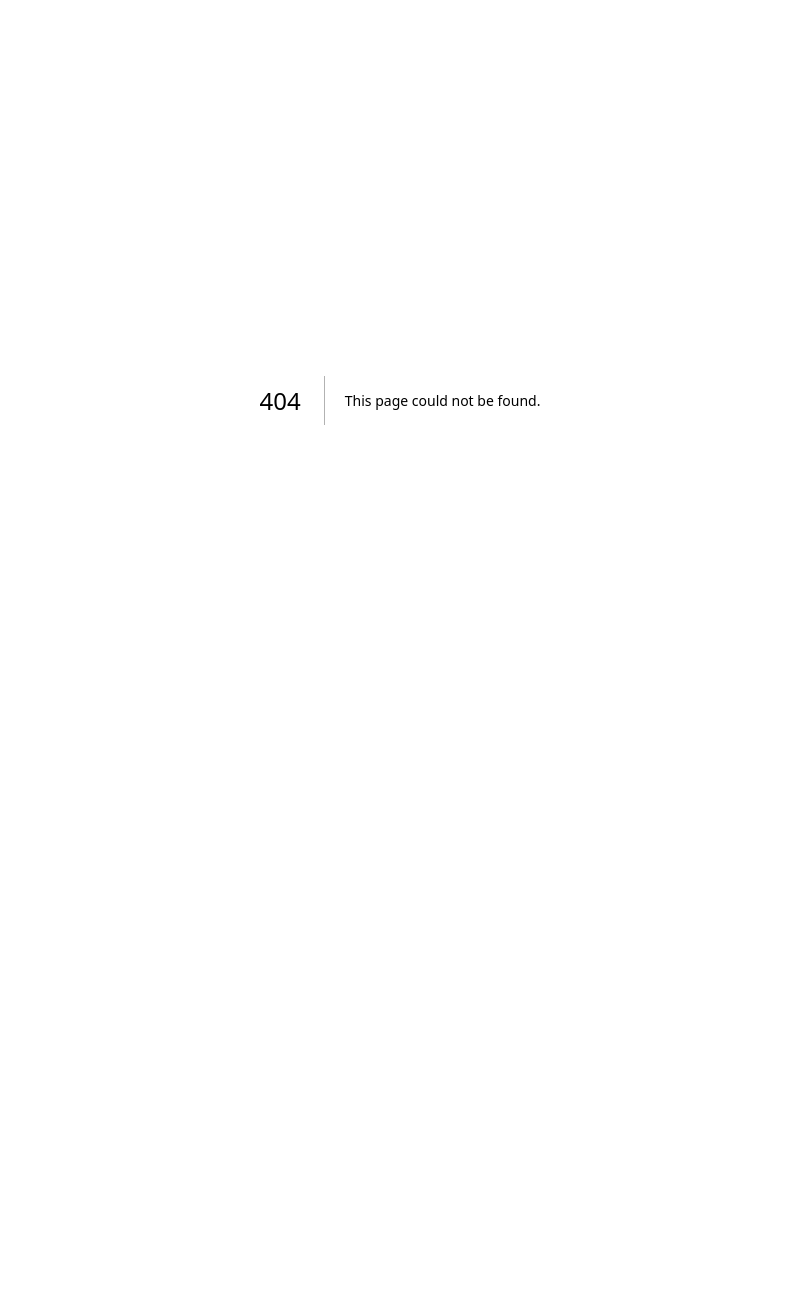
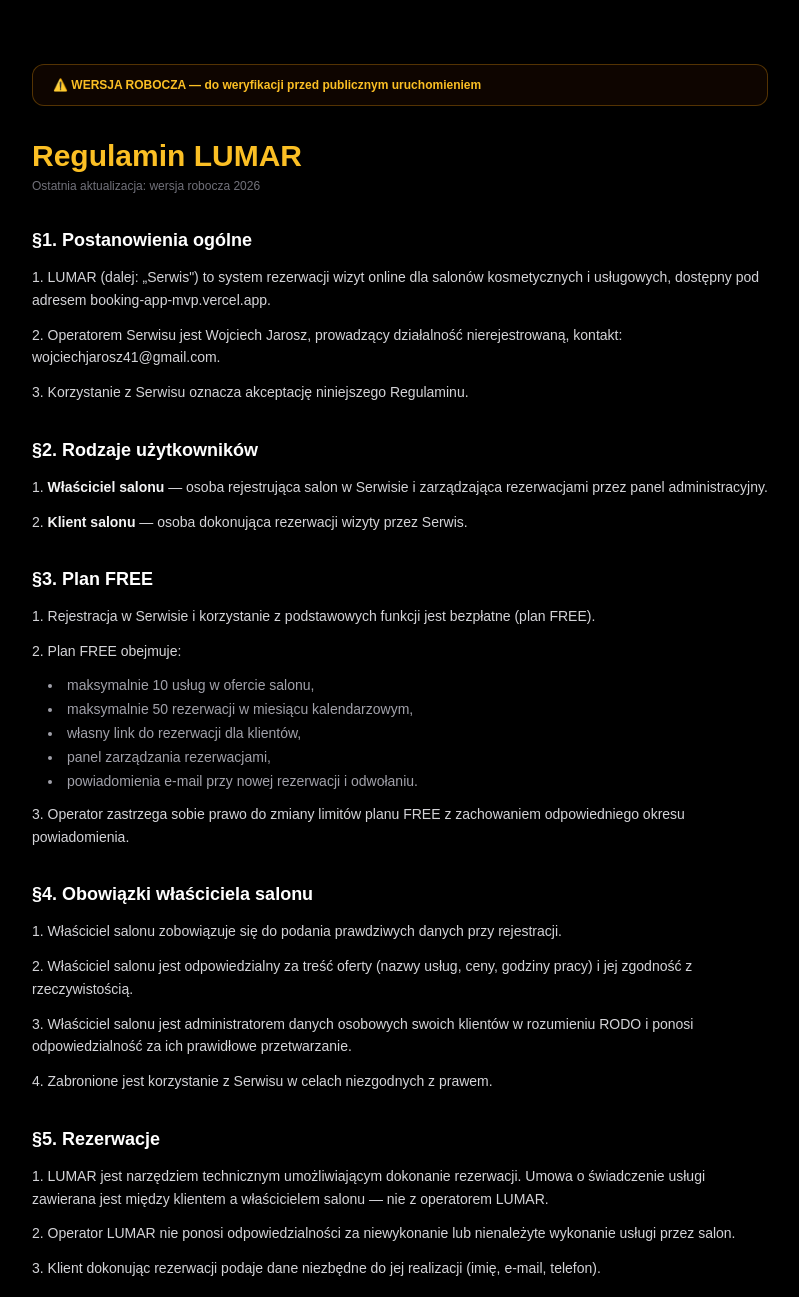
Before and after one commit to adelbertusshop/booking-app-mvp, a Next.js app: page /regulamin in a window 1280 px wide. Before the commit this address had no page. Shown: the top 1297 px of the page, without its empty margins (240-1039 px from the left). Before the commit the page ends 800 px from the top, so only its background shows below. Built offline with nearby package versions, Linux system fonts and the light colour scheme.

Commit message:
feat: strona regulamin LUMAR

```diff
--- /dev/null
+++ b/app/regulamin/page.tsx
@@ -0,0 +1,76 @@
+export default function RegulamiPage() {
+  return (
+    <div className="min-h-screen bg-black text-zinc-300">
+      <div className="max-w-3xl mx-auto px-4 py-16 space-y-8">
+
+        <div className="border border-amber-500/30 bg-amber-950/20 rounded-xl px-5 py-3">
+          <p className="text-xs text-amber-400 font-bold">⚠️ WERSJA ROBOCZA — do weryfikacji przed publicznym uruchomieniem</p>
+        </div>
+
+        <div>
+          <h1 className="text-3xl font-black text-amber-400">Regulamin LUMAR</h1>
+          <p className="text-xs text-zinc-500 mt-1">Ostatnia aktualizacja: wersja robocza 2026</p>
+        </div>
+
+        <section className="space-y-3">
+          <h2 className="text-lg font-bold text-white">§1. Postanowienia ogólne</h2>
+          <p className="text-sm leading-relaxed">1. LUMAR (dalej: „Serwis") to system rezerwacji wizyt online dla salonów kosmetycznych i usługowych, dostępny pod adresem booking-app-mvp.vercel.app.</p>
+          <p className="text-sm leading-relaxed">2. Operatorem Serwisu jest Wojciech Jarosz, prowadzący działalność nierejestrowaną, kontakt: wojciechjarosz41@gmail.com.</p>
+          <p className="text-sm leading-relaxed">3. Korzystanie z Serwisu oznacza akceptację niniejszego Regulaminu.</p>
+        </section>
+
+        <section className="space-y-3">
+          <h2 className="text-lg font-bold text-white">§2. Rodzaje użytkowników</h2>
+          <p className="text-sm leading-relaxed">1. <strong className="text-zinc-100">Właściciel salonu</strong> — osoba rejestrująca salon w Serwisie i zarządzająca rezerwacjami przez panel administracyjny.</p>
+          <p className="text-sm leading-relaxed">2. <strong className="text-zinc-100">Klient salonu</strong> — osoba dokonująca rezerwacji wizyty przez Serwis.</p>
+        </section>
+
+        <section className="space-y-3">
+          <h2 className="text-lg font-bold text-white">§3. Plan FREE</h2>
+          <p className="text-sm leading-relaxed">1. Rejestracja w Serwisie i korzystanie z podstawowych funkcji jest bezpłatne (plan FREE).</p>
+          <p className="text-sm leading-relaxed">2. Plan FREE obejmuje:</p>
+          <ul className="text-sm space-y-1 ml-4 list-disc list-inside text-zinc-400">
+            <li>maksymalnie 10 usług w ofercie salonu,</li>
+            <li>maksymalnie 50 rezerwacji w miesiącu kalendarzowym,</li>
+            <li>własny link do rezerwacji dla klientów,</li>
+            <li>panel zarządzania rezerwacjami,</li>
+            <li>powiadomienia e-mail przy nowej rezerwacji i odwołaniu.</li>
+          </ul>
+          <p className="text-sm leading-relaxed">3. Operator zastrzega sobie prawo do zmiany limitów planu FREE z zachowaniem odpowiedniego okresu powiadomienia.</p>
+        </section>
+
+        <section className="space-y-3">
+          <h2 className="text-lg font-bold text-white">§4. Obowiązki właściciela salonu</h2>
+          <p className="text-sm leading-relaxed">1. Właściciel salonu zobowiązuje się do podania prawdziwych danych przy rejestracji.</p>
+          <p className="text-sm leading-relaxed">2. Właściciel salonu jest odpowiedzialny za treść oferty (nazwy usług, ceny, godziny pracy) i jej zgodność z rzeczywistością.</p>
+          <p className="text-sm leading-relaxed">3. Właściciel salonu jest administratorem danych osobowych swoich klientów w rozumieniu RODO i ponosi odpowiedzialność za ich prawidłowe przetwarzanie.</p>
+          <p className="text-sm leading-relaxed">4. Zabronione jest korzystanie z Serwisu w celach niezgodnych z prawem.</p>
+        </section>
+
+        <section className="space-y-3">
+          <h2 className="text-lg font-bold text-white">§5. Rezerwacje</h2>
+          <p className="text-sm leading-relaxed">1. LUMAR jest narzędziem technicznym umożliwiającym dokonanie rezerwacji. Umowa o świadczenie usługi zawierana jest między klientem a właścicielem salonu — nie z operatorem LUMAR.</p>
+          <p className="text-sm leading-relaxed">2. Operator LUMAR nie ponosi odpowiedzialności za niewykonanie lub nienależyte wykonanie usługi przez salon.</p>
+          <p className="text-sm leading-relaxed">3. Klient dokonując rezerwacji podaje dane niezbędne do jej realizacji (imię, e-mail, telefon).</p>
+        </section>
+
+        <section className="space-y-3">
+          <h2 className="text-lg font-bold text-white">§6. Odpowiedzialność operatora</h2>
+          <p className="text-sm leading-relaxed">1. Operator dołoży starań, aby Serwis działał nieprzerwanie, jednak nie gwarantuje jego dostępności przez 100% czasu.</p>
+          <p className="text-sm leading-relaxed">2. Operator nie ponosi odpowiedzialności za szkody wynikłe z niedostępności Serwisu, błędów technicznych ani działania sił wyższych.</p>
+        </section>
+
+        <section className="space-y-3">
+          <h2 className="text-lg font-bold text-white">§7. Postanowienia końcowe</h2>
+          <p className="text-sm leading-relaxed">1. Operator zastrzega sobie prawo do zmiany Regulaminu. O istotnych zmianach właściciele salonów zostaną powiadomieni drogą e-mail.</p>
+          <p className="text-sm leading-relaxed">2. W sprawach nieuregulowanych zastosowanie mają przepisy prawa polskiego.</p>
+          <p className="text-sm leading-relaxed">3. Wszelkie spory będą rozpatrywane przez sąd właściwy dla siedziby operatora.</p>
+        </section>
+
+        <div className="border-t border-zinc-800 pt-6 text-xs text-zinc-600">
+          <p>Kontakt: wojciechjarosz41@gmail.com</p>
+        </div>
+      </div>
+    </div>
+  );
+}
```
